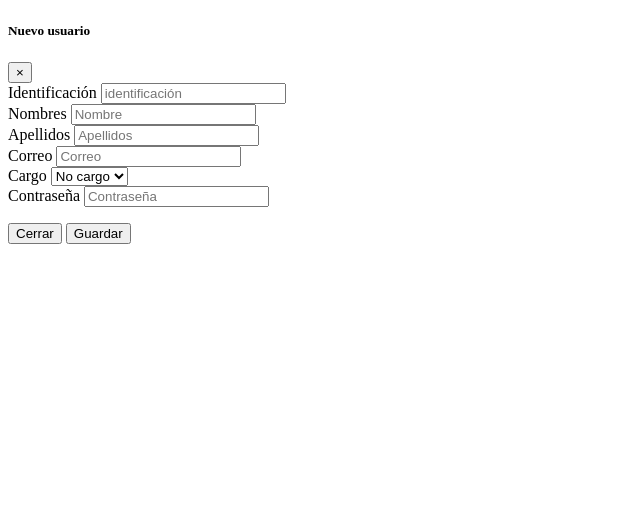
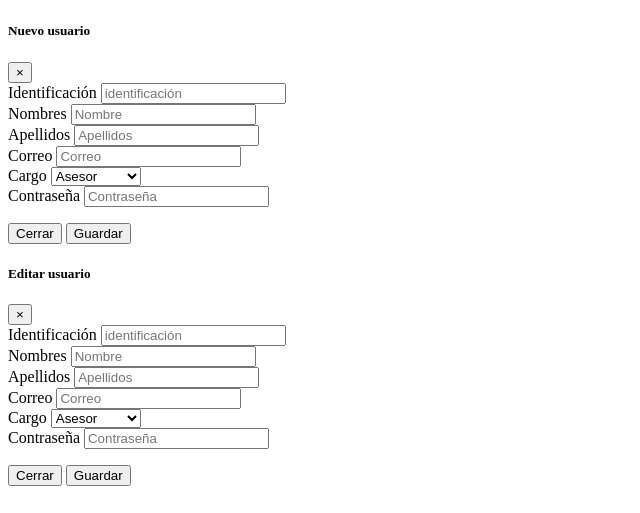
Before and after one commit to jorgeochoa1987/laboratorio, a PHP site: page /templates/usuario.php in a window 1280 px wide. Shown: the part 287-800 px from the top of the page, without its empty margins (0-640 px from the left). Run offline with PHP 8.4, Linux system fonts and the light colour scheme; data comes from the database, SQL or seed files in the repository; data that the repository does not hold is empty.

Commit message:
adelanto en modificar

```diff
--- a/templates/parts/header.php
+++ b/templates/parts/header.php
@@ -16,7 +16,8 @@
     <link rel='stylesheet' href='https://cdn.rawgit.com/t4t5/sweetalert/v0.2.0/lib/sweet-alert.css'><link rel="stylesheet" href="./style.css">
 
     <script src="https://ajax.googleapis.com/ajax/libs/jquery/3.5.1/jquery.min.js"></script>
-    <script src="https://maxcdn.bootstrapcdn.com/bootstrap/3.4.1/js/bootstrap.min.js"></script>
+  <script src="https://cdnjs.cloudflare.com/ajax/libs/popper.js/1.16.0/umd/popper.min.js"></script>
+  <script src="https://maxcdn.bootstrapcdn.com/bootstrap/4.5.2/js/bootstrap.min.js"></script>
     <!--Fin bootstrap-->
 
     <link href="../assets/main.css" rel="stylesheet">--></head>
--- a/templates/usuario.php
+++ b/templates/usuario.php
@@ -5,7 +5,7 @@
       <div class="card-body"><h5 class="card-title">Listado de usuarios</h5>
             <br>
             <button type="button" class="btn btn-primary" data-toggle="modal" data-target="#exampleModal" data-whatever="@mdo">Nuevo usuario</button>
-            <table class="mb-0 table">
+            <table class="mb-0 table" id="tablausuarios">
                <head>
                <tr>
                   <th>Id</th>
@@ -30,7 +30,7 @@
                   <td><?php echo $row['apellidos'] ?></td>
                   <td><?php echo $row['correo'] ?></td>
                   <td><?php echo $row['idCargo'] ?></td>
-                  <td> <button  class="btn btn-info" onclick="Editar(<?php echo $row['id']; ?>)"> Editar </button>
+                  <td> <button  class="btn btn-info"  data-toggle="modal"    onclick="subireditar(<?php echo $row['identificacion'] ?>)"> Editar </button>
                   <button   class="btn btn-danger"  onclick="Eliminaruser(<?php echo $row['identificacion'];?>)">Eliminar </button>
                   </td>
                   </tr>
@@ -46,7 +46,7 @@
 
 
      <!--modal -->
-     <div class="modal fade" id="exampleModal" tabindex="-1" role="dialog" aria-labelledby="exampleModalLabel" aria-hidden="true">
+  <div class="modal fade" id="exampleModal" tabindex="-1" role="dialog" aria-labelledby="exampleModalLabel" aria-hidden="true">
   <div class="modal-dialog" role="document">
     <div class="modal-content">
       <div class="modal-header">
@@ -69,7 +69,7 @@
                         <select id="txt-cargo" type="text" placeholder="Cargo" required class="form-control">
                              <?php
 
-                             $sql = "SELECT id,  FROM cargo";
+                             $sql = "SELECT id, nombre FROM cargos";
                              $result = $conexion->query($sql);
 
                              if ($result->num_rows > 0) {
@@ -101,3 +101,60 @@
     </div>
   </div>
 </div>
+<!--Modal editar-->
+  <!--modal -->
+  <div class="modal fade" id="modaleditar" tabindex="-1" role="dialog" aria-labelledby="exampleModalLabel" aria-hidden="true">
+  <div class="modal-dialog" role="document">
+    <div class="modal-content">
+      <div class="modal-header">
+        <h5 class="modal-title" id="exampleModalLabel">Editar usuario</h5>
+        <button type="button" class="close" data-dismiss="modal" aria-label="Close">
+          <span aria-hidden="true">&times;</span>
+        </button>
+      </div>
+      <div class="modal-body">
+      <form class="">
+                    <div class="position-relative form-group"><label for="id_user" class="">Identificación</label>
+                        <input id="txt-id" type="number" placeholder="identificación" required class="form-control"></div>
+                    <div class="position-relative form-group"><label for="nombres" class="">Nombres</label>
+                        <input id="txt-nombre" type="text" placeholder="Nombre" required class="form-control"></div>
+                    <div class="position-relative form-group"><label for="apellidos" class="">Apellidos</label>
+                        <input  id="txt-apellido" type="text" placeholder="Apellidos" required class="form-control"></div>
+                    <div class="position-relative form-group"><label for="correo" class="">Correo</label>
+                        <input  id="txt-correo" type="text" placeholder="Correo"  class="form-control"></div>
+                    <div class="position-relative form-group"><label for="cargo" class="">Cargo</label>
+                        <select id="txt-cargo" type="text" placeholder="Cargo" required class="form-control">
+                             <?php
+
+                             $sql = "SELECT id, nombre FROM cargos";
+                             $result = $conexion->query($sql);
+
+                             if ($result->num_rows > 0) {
+                               // output data of each row
+                               while($row = $result->fetch_assoc()) {
+                                 ?>
+                                   <option value="<?php echo $row["id"] ?>"><?php echo $row["nombre"] ?></option>
+                             <?php  }
+                             } else { ?>
+                                <option value="0">No cargo</option>
+
+                             <?php } ?>
+
+
+
+
+                          </select>
+                       </div>
+                    <div class="position-relative form-group"><label for="contrasena" class="">Contraseña</label>
+                        <input  id="txt-pass" type="password"  placeholder="Contraseña" required  class="form-control"></div>
+
+
+                </form>
+      </div>
+      <div class="modal-footer">
+        <button type="button" class="btn btn-secondary" id="btn-cerrar" data-dismiss="modal">Cerrar</button>
+        <button class="mt-1 btn btn-primary" type="submit" id="btn-guardar" value="Guardar">Guardar</button>
+      </div>
+    </div>
+  </div>
+</div>
```
Also changed, not shown: js/usuarios.js (+30 -3 lines), modulos/modulousuario.php (+28 -0 lines).
